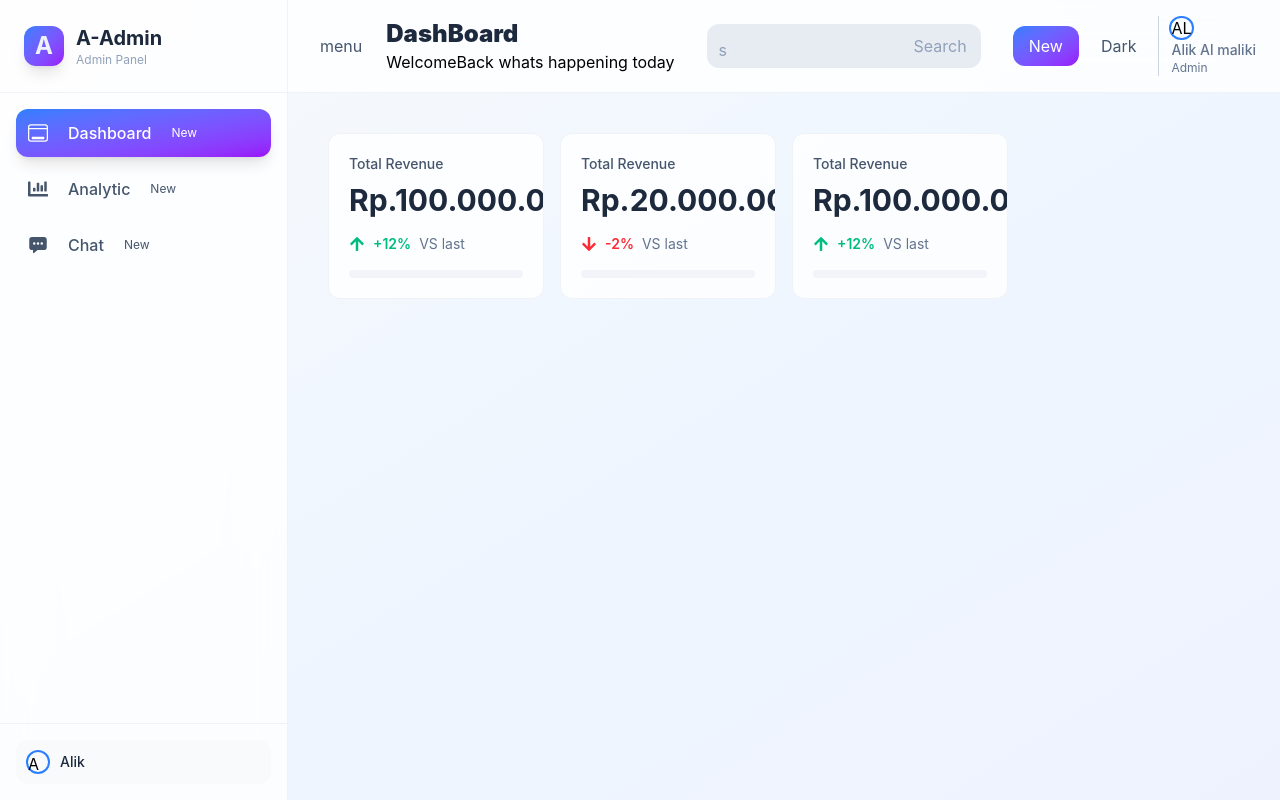
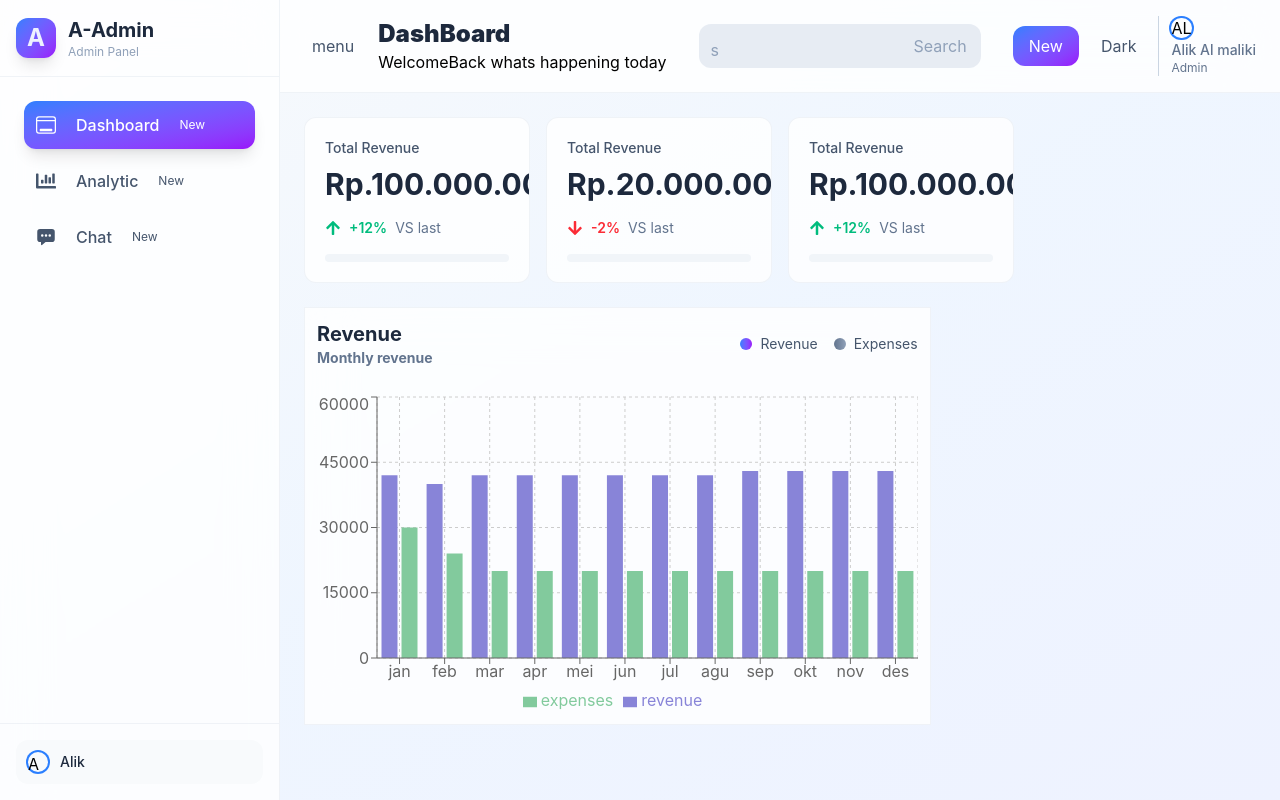
Before and after one commit to aliqa-stack/test-dashboard, a React (Vite) app in the folder dashboard/: page / in a window 1280 px wide. Built offline with nearby package versions, Linux system fonts and the light colour scheme.

Commit message:
adding chart

```diff
--- a/dashboard/package.json
+++ b/dashboard/package.json
@@ -14,6 +14,8 @@
     "react": "^19.2.7",
     "react-dom": "^19.2.7",
     "react-icons": "^5.7.0",
+    "react-is": "^19.2.8",
+    "recharts": "^3.10.1",
     "tailwindcss": "^4.3.3"
   },
   "devDependencies": {
--- /dev/null
+++ b/dashboard/src/components/MainPage/ChartSection.jsx
@@ -0,0 +1,16 @@
+import React from 'react'
+import RevenueChart from './RevenueChart';
+
+const ChartSection = () => {
+  return (
+    <div className='grid grid-cols-1 xl:grid-cols-3 gap-6'>
+        <div className='xl:col-span-2 '>
+            <RevenueChart/>
+
+        </div>
+
+    </div>
+  )
+}
+
+export default ChartSection;
--- a/dashboard/src/components/MainPage/DashBoard.jsx
+++ b/dashboard/src/components/MainPage/DashBoard.jsx
@@ -1,10 +1,12 @@
 import React from 'react'
 import StatsGrid from './StatsGrid'
+import ChartSection from './ChartSection'
 
 const DashBoard = () => {
   return (
     <div className='space-y-6'>
       <StatsGrid/>
+      <ChartSection/>
     </div>
 
 
--- /dev/null
+++ b/dashboard/src/components/MainPage/RevenueChart.jsx
@@ -0,0 +1,73 @@
+import React from 'react'
+import { Bar, CartesianGrid, Legend, Line, LineChart, XAxis, YAxis, ResponsiveContainer, BarChart, Tooltip } from 'recharts';
+
+const RevenueChart = () => {
+    const data =[
+        { bulan:"jan", revenue: 42000, expenses: 30000},
+        { bulan:"feb", revenue: 40000, expenses: 24000},
+        { bulan:"mar", revenue: 42000, expenses: 20000},
+        { bulan:"apr", revenue: 42000, expenses: 20000},
+        { bulan:"mei", revenue: 42000, expenses: 20000},
+        { bulan:"jun", revenue: 42000, expenses: 20000},
+        { bulan:"jul", revenue: 42000, expenses: 20000},
+        { bulan:"agu", revenue: 42000, expenses: 20000},
+        { bulan:"sep", revenue: 43000, expenses: 20000},
+        { bulan:"okt", revenue: 43000, expenses: 20000},
+        { bulan:"nov", revenue: 43000, expenses: 20000},
+        { bulan:"des", revenue: 43000, expenses: 20000},
+    ]
+  return (
+    <div className='bg-white/80 dark:bg-slate-800/80 backdrop-blur-xl p-3 rounded-blur-2xl border border-slate-200/50 dark:border-slate-700/50'>
+        <div className='flex items-center justify-between mb-6'>
+            <div>
+                <h1  className='text-xl font-bold text-slate-800 dark:text-white'>Revenue</h1>
+                 <p className='text-sm font-bold text-slate-500 dark:text-white'>Monthly revenue</p>
+            </div>
+            <div className='flex items-center space-x-4'>
+                <div className='flex items-center space-x-2'>
+                    <div className='w-3 h-3 bg-gradient-to-r from-blue-500 to-purple-600 rounded-full'></div>
+                    <div className='text-sm text-slate-600 dark:text-slate-400'>
+                        <span>Revenue</span>
+                    </div>
+                </div>
+                <div className='flex items-center space-x-2'>
+                    <div className='w-3 h-3 bg-gradient-to-r from-slate-500 to-slate-400 rounded-full'></div>
+                    <div className='text-sm text-slate-600 dark:text-slate-400'>
+                        <span>Expenses</span>
+                    </div>
+                </div>
+
+            </div>
+
+        </div>
+        <div className='h-80 w-full'>
+            <ResponsiveContainer width="100%" height="100%">
+            <BarChart
+            width={400}
+            height={600}
+      responsive
+      data={data}
+      margin={{
+        top: 5,
+        right: 0,
+        left: 0,
+        bottom: 0,
+      }}
+    >
+    <CartesianGrid strokeDasharray="3 3"/>
+    <XAxis dataKey="bulan"/>
+    <YAxis/>
+    <Tooltip/>
+    <Legend/>
+    <Bar dataKey="revenue" fill="#8884d8"/>
+    <Bar dataKey="expenses" fill="#82ca9d"/>
+
+    </BarChart>
+            </ResponsiveContainer>
+        </div>
+    </div>
+
+  )
+}
+
+export default RevenueChart
--- a/dashboard/src/components/MainPage/StatsGrid.jsx
+++ b/dashboard/src/components/MainPage/StatsGrid.jsx
@@ -41,7 +41,7 @@ const stats = [
 
 export const StatsGrid = () => {
   return (
-    <div className='grid grid-cols-1 md:grid-cols-2 m-4 xl:grid-cols-4 gap-4'>
+    <div className='grid grid-cols-1 md:grid-cols-2  xl:grid-cols-4 gap-4'>
       {stats.map((stats, index) =>{
 
         const RpIcon = stats.icon;
--- a/dashboard/src/components/layouts/Sidebar.jsx
+++ b/dashboard/src/components/layouts/Sidebar.jsx
@@ -42,9 +42,9 @@ const Sidebar = ({ collapsed = false, currentPage, onPageChange }) => {
   };
 
   return (
-    <div className={`${collapsed ? "w-20" : "w-72"} transition duration-300 ease-in-out bg-white/80 dark:bg-slate-900/80 backdrop-blur-xl border-r border-slate-200/50 dark:border-slate-700/50 flex flex-col relative z-10`}>
+  <div className={`${collapsed ? "w-20" : "w-70"} transition duration-300 ease-in-out bg-white/80 dark:bg-slate-900/80 backdrop-blur-xl border-r border-slate-200/50 dark:border-slate-700/50 flex flex-col relative z-10`}>
         {/* logo*/}
-        <div className='p-6 border-b border-slate-200/50 dark:bg-slate-700/50'>
+        <div className='p-4 border-b border-slate-200/50 dark:bg-slate-700/50'>
           <div className='flex items-center space-x-3'>
              <div className='w-10 h-10 bg-gradient-to-br from-blue-500 to-purple-600 rounded-xl flex items-center justify-center shadow-lg'>
                 <h2 className='font-bold text-2xl text-indigo-50'>A</h2>
@@ -62,7 +62,7 @@ const Sidebar = ({ collapsed = false, currentPage, onPageChange }) => {
 
         </div>
 
-        <nav className='flex-1 p-4 space-y-2 overflow-y-auto'>
+        <nav className='flex-1 p-6 space-y-2 overflow-y-auto'>
           {menuItems.map((item) => {
             const Icon = item.Icon;
             return (
```
Also changed, not shown: 1 other file (tests, documents, lock files or other folders).
